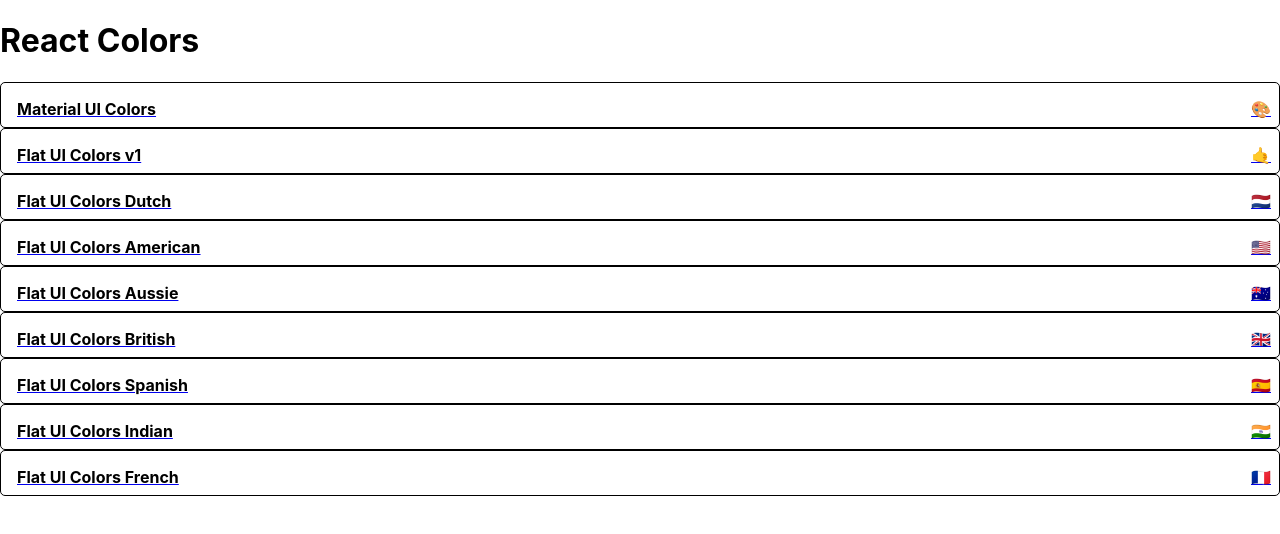
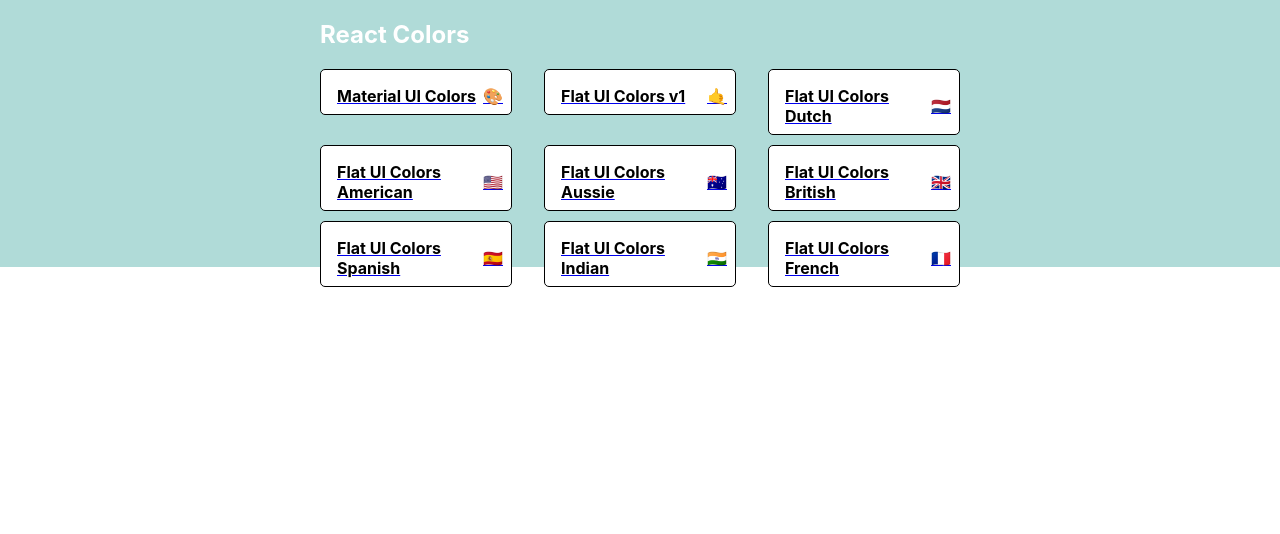
Before and after one commit to RGnt/colors-app, a React (Create React App) app: page / in a window 1280 px wide. Shown: the top 534 px of the page. Built offline with nearby package versions, Linux system fonts and the light colour scheme.

Commit message:
PaletteList minimal styling

```diff
--- a/src/MiniPalette/MiniPalette.js
+++ b/src/MiniPalette/MiniPalette.js
@@ -30,7 +30,6 @@
     },
 }
 const MiniPalette = ({ classes, palette }) => {
-    console.log(palette);
     return (
         <Link to={`/palette/${palette.palId}`}>
             <div className={classes.root}>
--- a/src/Palette/Palette.js
+++ b/src/Palette/Palette.js
@@ -3,10 +3,7 @@
 import Navbar from '../Navbar/Navbar';
 import './Palette.scss';
 
-//TODO: Look for better slider solution! Current one uses unsafe lifeCycleMethods!
-
 const Palette = ({ palette }) => {
-  console.log('Got:', palette);
   const [level, setLevel] = useState(500);
   const [format, setFormat] = useState('hex');
   const [snackBarOpen, setSnackBarStatus] = useState(false);
--- a/src/PaletteList/PaletteList.js
+++ b/src/PaletteList/PaletteList.js
@@ -1,15 +1,50 @@
 import React from 'react';
 import MiniPalette from '../MiniPalette/MiniPalette';
+import { withStyles } from '@material-ui/styles';
 
-const PaletteList = ({ palettes }) => {
-    console.log('Palette List', palettes)
-    const paletteLinks = palettes.map(palette => <MiniPalette key={palette.palId} palette={palette} emoji={palette.emoji} />)
-    console.log('Palette links', paletteLinks)
+const styles = {
+    root: {
+        background: "#b0dbd8",
+        height: "100%",
+        display: "flex",
+        alignItems: "flex-start",
+        justifyContent: "center"
+    },
+    container: {
+        width: "50%",
+        display: "flex",
+        alignItems: "flex-start",
+        flexDirection: "column",
+        flexWrap: "wrap"
+    },
+    nav: {
+        display: "flex",
+        width: "100%",
+        justifyContent: "space-between",
+        color: "white"
+    },
+    palettes: {
+        boxSizing: "border-box",
+        width: "100",
+        display: "grid",
+        gridTemplateColumns: "repeat(3, 30%)",
+        gridGap: "5%"
+    }
+}
+const PaletteList = (props) => {
+    const { palettes, classes } = props;
+    const paletteLinks = palettes.map(palette => <MiniPalette key={palette.palId} palette={palette} />)
     return (
-        <div>
-            <h1>React Colors</h1>
-            {paletteLinks}
+        <div className={classes.root}>
+            <div className={classes.container}>
+                <nav className={classes.nav}>
+                    <h1>React Colors</h1>
+                </nav>
+                <div className={classes.palettes}>
+                    {paletteLinks}
+                </div>
+            </div>
         </div>
     );
 };
-export default PaletteList;
+export default withStyles(styles)(PaletteList);
```
